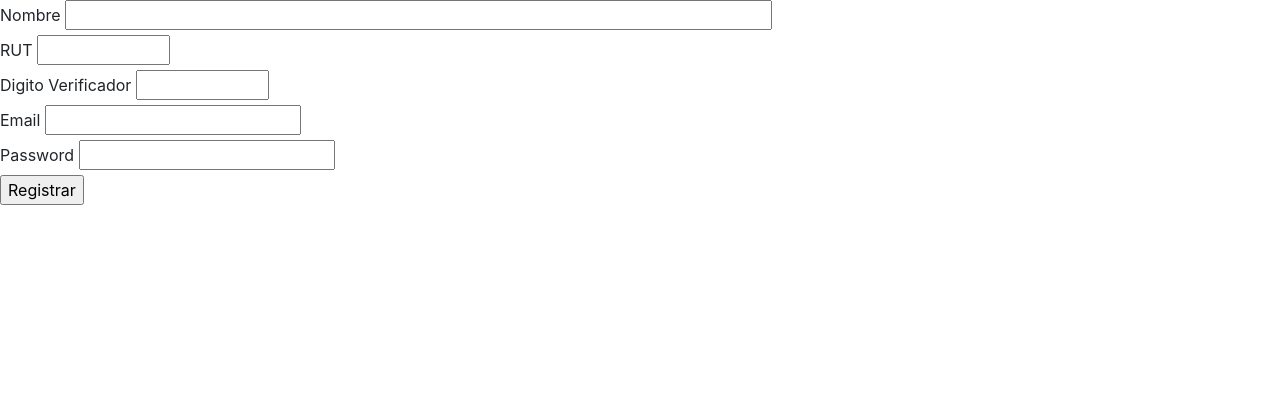
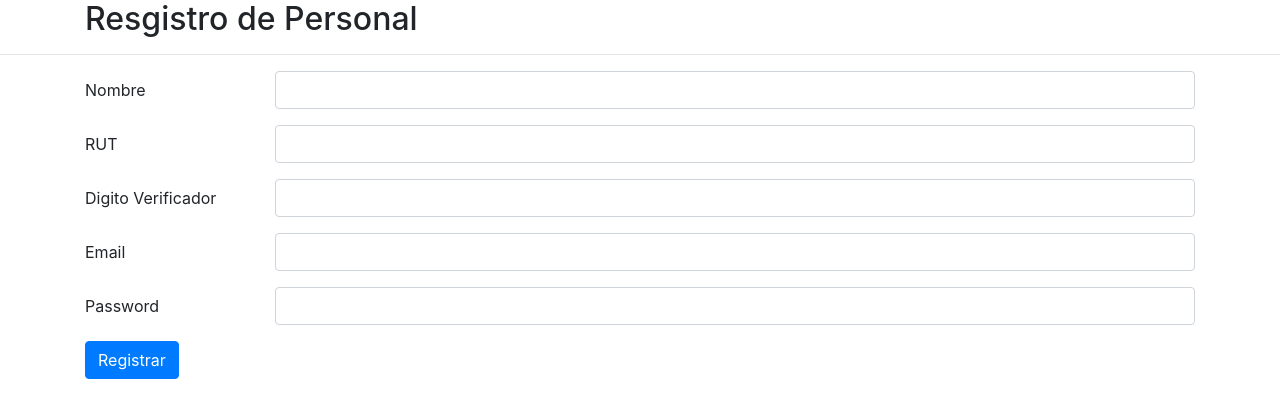
Before and after one commit to LeonardoAraneda/ProyectoTIS, a Flask app: page /signup/ in a window 1280 px wide. Shown: the part 56-474 px from the top of the page. Run offline with Flask 2, Linux system fonts and the light colour scheme; some libraries are stand-ins or nearby versions.

Commit message:
modificacion estilo visual signup_form

```diff
--- a/App.py
+++ b/App.py
@@ -6,10 +6,10 @@ import psycopg2.extras
 from forms import SignupForm,SignInForm, Cancha, crear_cancha
 
 conn = psycopg2.connect(user = "postgres",
-        password = "f3l1p312",
+        password = "5846",
         host = "localhost",
         port = "5432",
-        database = "reserva_canchas")
+        database = "ProyectoTIS")
 
 app = Flask(__name__)
 app.config['SECRET_KEY'] = '7110c8ae51a4b5af97be6534caef90e4bb9bdcb3380af008f90b23a5d1616bf319bc298105da20fe'
--- a/templates/signup_form.html
+++ b/templates/signup_form.html
@@ -3,45 +3,68 @@
 {% block title %}Registro de usuarios{% endblock %}
 
 {% block content %}
-    <form action="" method="post" novalidate>
+    <div class="container">
+        <h2>Resgistro de Personal</h2>
+    </div>
+    <hr>
+    <div class="container">
+        <form action="" method="post" class="form form-horizontal" novalidate>
             {{ form.hidden_tag() }}
-        <div>
-            {{ form.name.label }}
-            {{ form.name(size=64) }}<br>
+            <div class="form-group row">
+                {{ form.name.label(class_="col-sm-2 col-form-label") }}
+                <div class="col-sm-10">
+                    {{ form.name(class_="form-control") }}
                     {% for error in form.name.errors %}
                     <span style="color: red;">{{ error }}</span>
                     {% endfor %}
                 </div>
-        <div>
-            {{ form.id.label }}
-            {{ form.id(size=8) }}<br>
+            </div>
+
+            <div class="form-group row">
+                {{ form.id.label(class_="col-sm-2 col-form-label") }}
+                <div class="col-sm-10">
+                    {{ form.id(class_="form-control") }}
                     {% for error in form.id.errors %}
                     <span style="color: red;">{{ error }}</span>
                     {% endfor %}
                 </div>
-        <div>
-            {{ form.dv.label }}
-            {{ form.dv(size=8) }}<br>
+            </div>
+
+            <div class="form-group row">
+                {{ form.dv.label(class_="col-sm-2 col-form-label") }}
+                <div class="col-sm-10">
+                    {{ form.dv(class_="form-control") }}
                     {% for error in form.dv.errors %}
                     <span style="color: red;">{{ error }}</span>
                     {% endfor %}
                 </div>
-        <div>
-            {{ form.email.label }}
-            {{ form.email }}<br>
+            </div>
+
+            <div class="form-group row">
+                {{ form.email.label(class_="col-sm-2 col-form-label") }}
+                <div class="col-sm-10">
+                    {{ form.email(class_="form-control", type_="email") }}
                     {% for error in form.email.errors %}
                     <span style="color: red;">{{ error }}</span>
                     {% endfor %}
                 </div>
-        <div>
-            {{ form.password.label }}
-            {{ form.password }}<br>
+            </div>
+
+            <div class="form-group row">
+                {{ form.password.label(class_="col-sm-2 col-form-label") }}
+                <div class="col-sm-10">
+                    {{ form.password(class_="form-control", type_="password") }}
                     {% for error in form.password.errors %}
                     <span style="color: red;">{{ error }}</span>
                     {% endfor %}
                 </div>
-        <div>
-            {{ form.submit() }}
+            </div>
+
+            <div class="form-group row">
+                <div class="col-sm-10">
+                    {{ form.submit(class_="btn btn-primary") }}
+                </div>
             </div>
         </form>
+    </div>
 {% endblock %}
```
Lines whose indentation alone changed are shown as unchanged.
